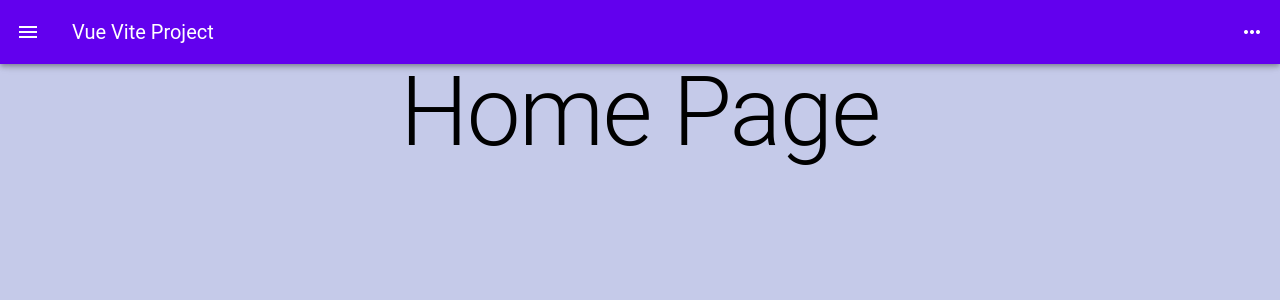
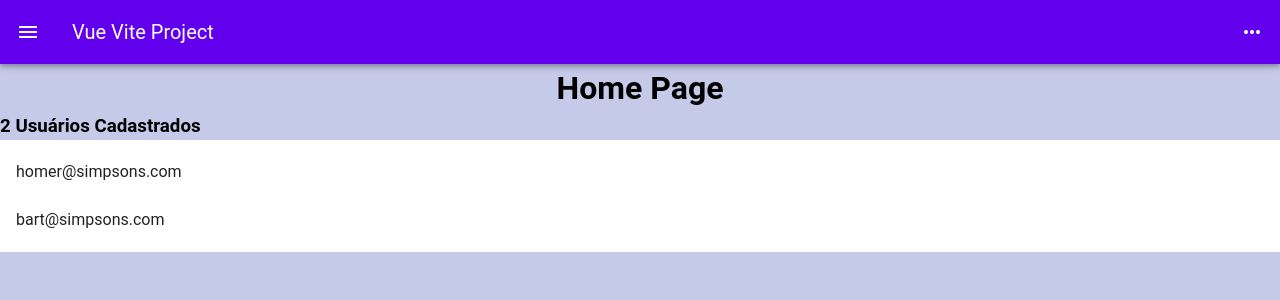
Before and after one commit to betogroo/vite, a Vue app: page / in a window 1280 px wide. Shown: the top 300 px of the page. Built offline with nearby package versions, Linux system fonts and the light colour scheme.

Commit message:
chore: configure module (main)

```diff
--- /dev/null
+++ b/src/modules/main/components/UserList.vue
@@ -0,0 +1,15 @@
+<script setup lang="ts">
+import useUser from '../composables/useUser'
+const { userStore } = useUser()
+</script>
+
+<template>
+  <div>
+    <h3>{{ userStore.totalUsers }} Usuários Cadastrados</h3>
+    <v-list>
+      <v-list-item v-for="user in userStore.users" :key="user.id">
+        {{ user.email }}
+      </v-list-item>
+    </v-list>
+  </div>
+</template>
--- /dev/null
+++ b/src/modules/main/composables/useUser.ts
@@ -0,0 +1,8 @@
+import { useUserStore } from '../store/userStore'
+
+const userStore = useUserStore()
+const useUser = () => {
+  return { userStore }
+}
+
+export default useUser
--- /dev/null
+++ b/src/modules/main/routes/index.ts
@@ -0,0 +1 @@
+export { default as routes } from './routes'
--- /dev/null
+++ b/src/modules/main/routes/routes.ts
@@ -0,0 +1,33 @@
+import { RouteRecordRaw } from 'vue-router'
+
+const routes: RouteRecordRaw[] = [
+  {
+    path: '/',
+    name: 'HomeView',
+    component: () => import('../views/HomeView.vue'),
+    meta: {
+      title: 'Home',
+      requiresAuth: false
+    }
+  },
+  {
+    path: '/about',
+    name: 'AboutView',
+    component: () => import('../views/AboutView.vue'),
+    meta: {
+      title: 'Sobre',
+      requiresAuth: false
+    }
+  },
+  {
+    path: '/:catchAll(.*)',
+    name: 'NotFound',
+    component: () => import('../views/NotFound.vue'),
+    meta: {
+      title: '404',
+      requiresAuth: false
+    }
+  }
+]
+
+export default routes
--- a/src/store/userStore.ts
+++ b/src/modules/main/store/userStore.ts
@@ -11,12 +11,12 @@ const users: User[] = [
     email: 'homer@simpsons.com'
   },
   {
-    id: 'posugd6iho',
+    id: 'posugd6iho_GARU',
     email: 'bart@simpsons.com'
   }
 ]
 
-export const useUserStore = defineStore('useStore', {
+export const useUserStore = defineStore('userStore', {
   state: (): State => {
     return {
       users: users as User[]
--- /dev/null
+++ b/src/modules/main/views/HomeView.vue
@@ -0,0 +1,10 @@
+<script setup lang="ts">
+import UserList from '../components/UserList.vue'
+</script>
+
+<template>
+  <h1 class="text-center">Home Page</h1>
+  <UserList />
+</template>
+
+<style lang="scss" scoped></style>
--- a/src/router/routes.ts
+++ b/src/router/routes.ts
@@ -1,33 +1,3 @@
-import { RouteRecordRaw } from 'vue-router'
+import { routes as main } from '@/modules/main/routes/'
 
-const routes: RouteRecordRaw[] = [
-  {
-    path: '/',
-    name: 'HomeView',
-    component: () => import('@/views/HomeView.vue'),
-    meta: {
-      title: 'Home',
-      requiresAuth: false
-    }
-  },
-  {
-    path: '/about',
-    name: 'AboutView',
-    component: () => import('@/views/AboutView.vue'),
-    meta: {
-      title: 'Sobre',
-      requiresAuth: false
-    }
-  },
-  {
-    path: '/:catchAll(.*)',
-    name: 'NotFound',
-    component: () => import('@/views/NotFound.vue'),
-    meta: {
-      title: '404',
-      requiresAuth: false
-    }
-  }
-]
-
-export default routes
+export default [...main]
--- a/src/views/HomeView.vue
+++ /dev/null
@@ -1,7 +0,0 @@
-<script setup lang="ts"></script>
-
-<template>
-  <div class="text-h1 text-center">Home Page</div>
-</template>
-
-<style lang="scss" scoped></style>
```
Also changed, not shown: src/modules/main/views/AboutView.vue (renamed from src/views/AboutView.vue), src/modules/main/views/NotFound.vue (renamed from src/views/NotFound.vue), 1 other file (tests, documents, lock files or other folders).
